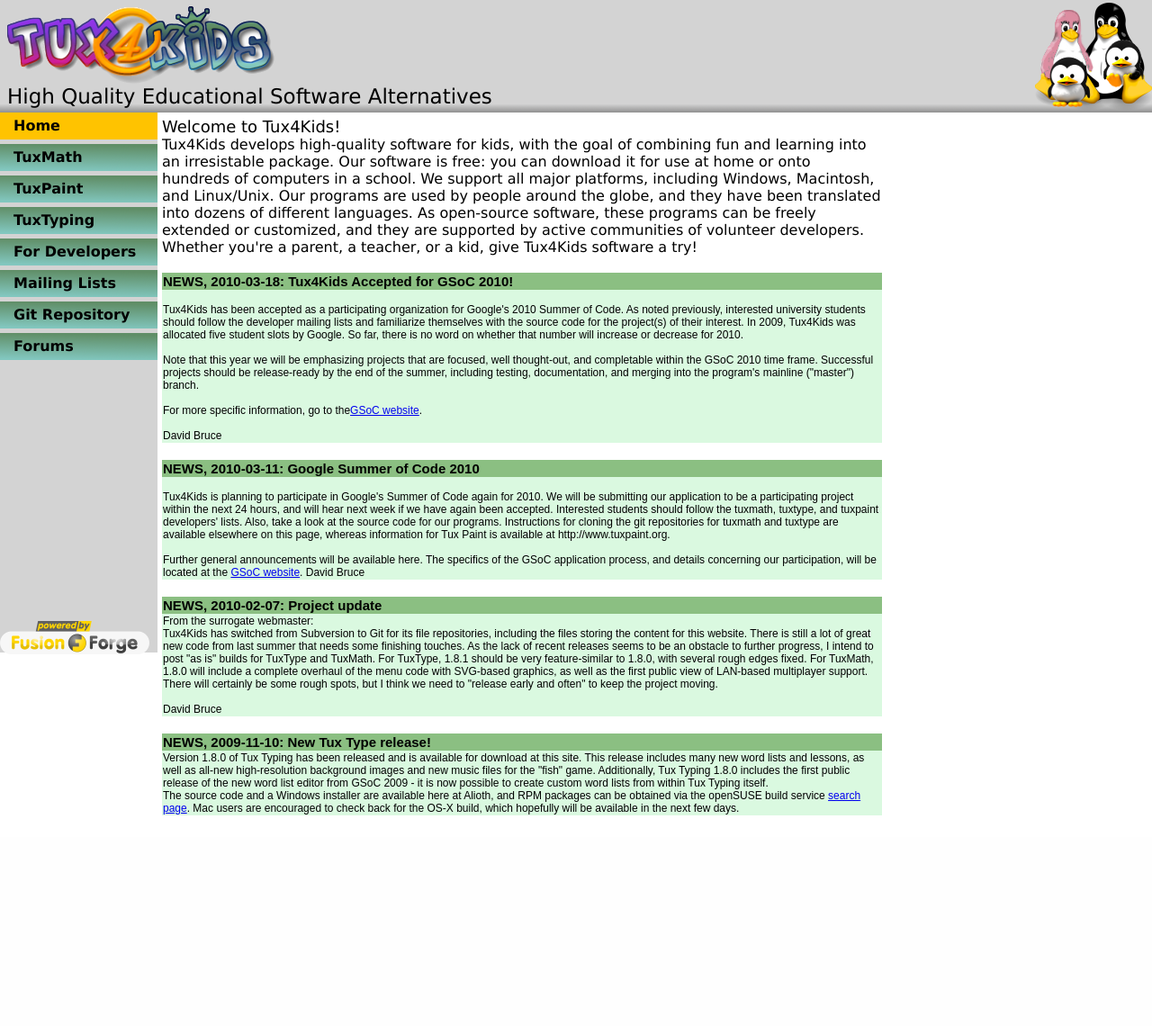
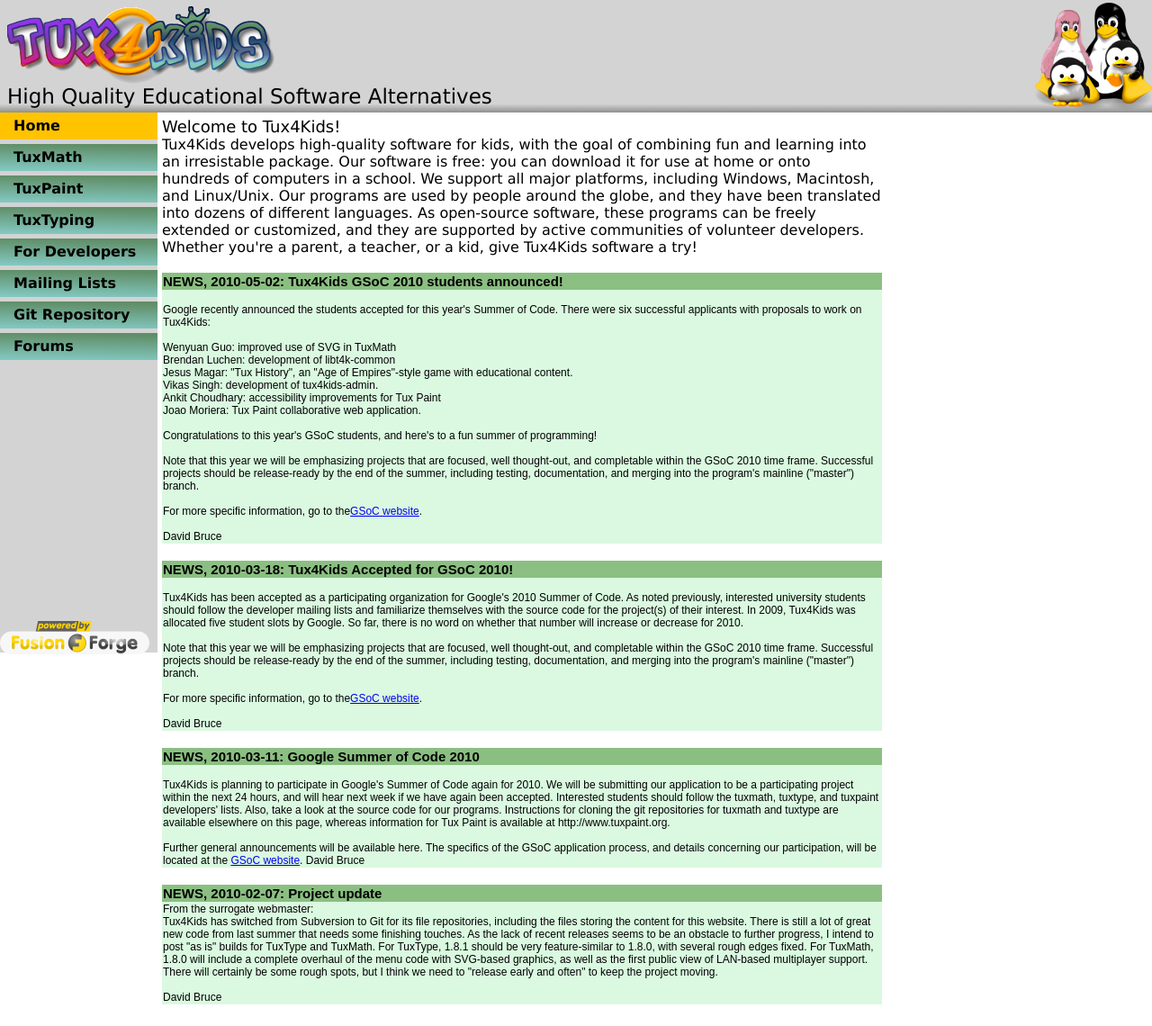
Before and after one commit to wjt/alioth-archive-tux4kids, a PHP site: page / in a window 1280 px wide. Shown: the whole page at 90% size. Before the commit the page ends 906 px from the top, so only its background shows below. Run offline with PHP 8.4, Linux system fonts and the light colour scheme.

Commit message:
Announcement of accepted GSoC students.

```diff
--- a/htdocs/index.php
+++ b/htdocs/index.php
@@ -48,6 +48,39 @@ freely extended or
 active communities of volunteer developers.<br />
 				Whether you're a parent, a teacher, or
 a kid, give Tux4Kids software a try!<br />
+				<br />
+
+				<table class="front">
+					<tr>
+						<th><b>NEWS, 2010-05-02: Tux4Kids GSoC 2010 students announced!</b></th>
+					</tr>
+					<tr>
+						<td>
+				<br>
+			Google recently announced the students accepted for this year's Summer of Code.  There were six successful applicants with proposals to work on Tux4Kids:<br /><br />
+Wenyuan Guo: improved use of SVG in TuxMath	<br />
+Brendan Luchen: development of libt4k-common<br />
+Jesus Magar: "Tux History", an "Age of Empires"-style game with educational content.<br />
+Vikas Singh: development of tux4kids-admin. 	<br />
+Ankit Choudhary: accessibility improvements for Tux Paint <br />
+Joao Moriera: Tux Paint collaborative web application. <br /><br />
+
+Congratulations to this year's GSoC students, and here's to a fun summer of programming!
+				<br /><br />
+
+				Note that this year we will be
+				emphasizing projects that are focused, well thought-out, and
+				completable within the GSoC 2010 time frame.  Successful projects
+				should be release-ready by the end of the summer, including testing,
+				documentation, and merging into the program's mainline ("master")
+				branch.<br /><br />
+
+For more specific information, go to the<a href="http://socghop.appspot.com">GSoC website</a>.<br /><br />
+
+				David Bruce<br />
+						</td>
+					</tr>
+				</table>
 				<br />
 				<table class="front">
 					<tr>
@@ -130,31 +163,6 @@ need to "release early and often" to keep the project moving.<br /><br
 					</tr>
 				</table>
 				<br />
-				<table class="front">
-					<tr>
-						<th><b>NEWS,
-2009-11-10: New Tux Type release!</b></th>
-					</tr>
-					<tr>
-						<td>
-						Version 1.8.0 of Tux
-Typing has been released and is available for download at this site.
-This release includes many new word lists and lessons, as well as
-all-new high-resolution background images and new music files for the
-"fish" game.  Additionally, Tux Typing 1.8.0 includes the first public
-release of the new word list editor from GSoC 2009 - it is now
-possible to create custom word lists from within Tux Typing itself.<br
-/>
-												The
-source code and a Windows installer are available here at Alioth, and
-RPM packages can be obtained via the openSUSE build service <a
-href="http://software.opensuse.org/search">search page</a>.  Mac users
-are encouraged to check back for the OS-X build, which hopefully will
-be available in the next few days.
-						</td>
-					</tr>
-				</table>
-				<br />
 			</div>
 			<?php include ('includes/header.php');?>
 		</div>
```
